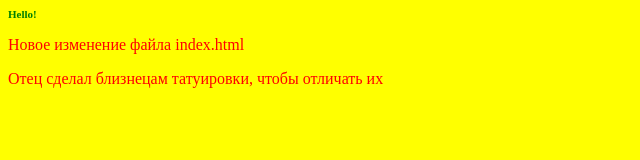
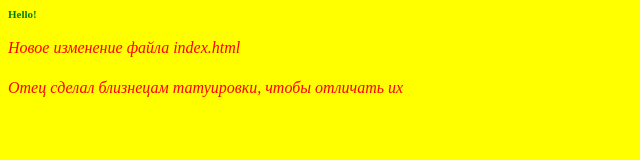
Before and after one commit to alerio-llc/loftblog, a plain HTML site: page index.html in a window 1280 px wide. Shown: the whole page, without its empty margins (0-640 px from the left). Drawn offline with Linux system fonts and the light colour scheme.

Commit message:
add styles to body p

```diff
--- a/style.css
+++ b/style.css
@@ -1,5 +1,7 @@
 p {
   color: red;
+  line-height: 150%;
+  font-style: italic;
 }
 
 h3 {
```
